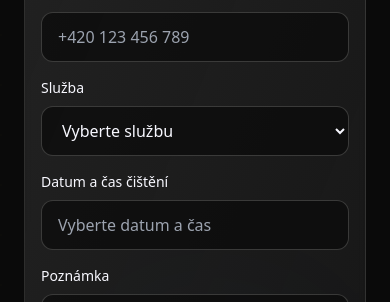
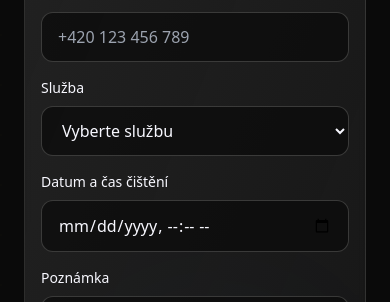
Before and after one commit to TomBee6969/TomBee6969, a React (Vite) app: page / in a window 390 px wide. Shown: the part 7718-8020 px from the top of the page. Built offline with nearby package versions, Linux system fonts and the light colour scheme.

Commit message:
Use native date picker on mobile

```diff
--- a/src/components/ContactSection.tsx
+++ b/src/components/ContactSection.tsx
@@ -1,6 +1,7 @@
 import React, { useState } from 'react';
 import DatePicker from 'react-datepicker';
 import { cs } from 'date-fns/locale';
+import { format } from 'date-fns';
 import { Phone, Mail, MapPin, Instagram, Facebook, Clock, Star, Send, CheckCircle } from 'lucide-react';
 
 const ContactSection: React.FC = () => {
@@ -18,6 +19,19 @@ const ContactSection: React.FC = () => {
   // UI state
   const [isSubmitting, setIsSubmitting] = useState(false);
   const [submitMessage, setSubmitMessage] = useState<{type: 'success' | 'error', text: string} | null>(null);
+  const [isMobile, setIsMobile] = useState(false);
+
+  // Check if device is mobile
+  React.useEffect(() => {
+    const checkMobile = () => {
+      setIsMobile(window.innerWidth < 768);
+    };
+
+    checkMobile();
+    window.addEventListener('resize', checkMobile);
+
+    return () => window.removeEventListener('resize', checkMobile);
+  }, []);
 
   const services = [
     {
@@ -71,7 +85,7 @@ const ContactSection: React.FC = () => {
       web3FormData.append('email', formData.email);
       web3FormData.append('phone', formData.phone);
       web3FormData.append('service', formData.service);
-      web3FormData.append('reservation_date', selectedDate.toLocaleString('cs-CZ'));
+      web3FormData.append('reservation_date', selectedDate ? selectedDate.toLocaleString('cs-CZ') : '');
       web3FormData.append('message', formData.message);
       web3FormData.append('subject', `Nová rezervace od ${formData.name} - ${formData.service}`);
 
@@ -325,6 +339,20 @@ const ContactSection: React.FC = () => {
               </div>
               <div>
                 <label htmlFor="datetime" className="block text-sm font-medium mb-2">Datum a čas čištění</label>
+                {isMobile ? (
+                  <input
+                    type="datetime-local"
+                    id="datetime"
+                    value={selectedDate ? format(selectedDate, "yyyy-MM-dd'T'HH:mm") : ''}
+                    onChange={(e) => {
+                      const date = e.target.value ? new Date(e.target.value) : null;
+                      setSelectedDate(date);
+                    }}
+                    min={format(new Date(), "yyyy-MM-dd'T'HH:mm")}
+                    className="w-full px-4 py-3 bg-deep-black/70 border border-platinum-silver/20 rounded-xl focus:border-champagne-gold focus:outline-none text-pearl-white transition-all duration-300 hover:bg-deep-black/90"
+                    required
+                  />
+                ) : (
                   <DatePicker
                     id="datetime"
                     selected={selectedDate}
@@ -341,6 +369,7 @@ const ContactSection: React.FC = () => {
                     timeCaption="Čas"
                     required
                   />
+                )}
               </div>
               <div>
                 <label htmlFor="message" className="block text-sm font-medium mb-2">Poznámka</label>
```
Lines whose indentation alone changed are shown as unchanged.
